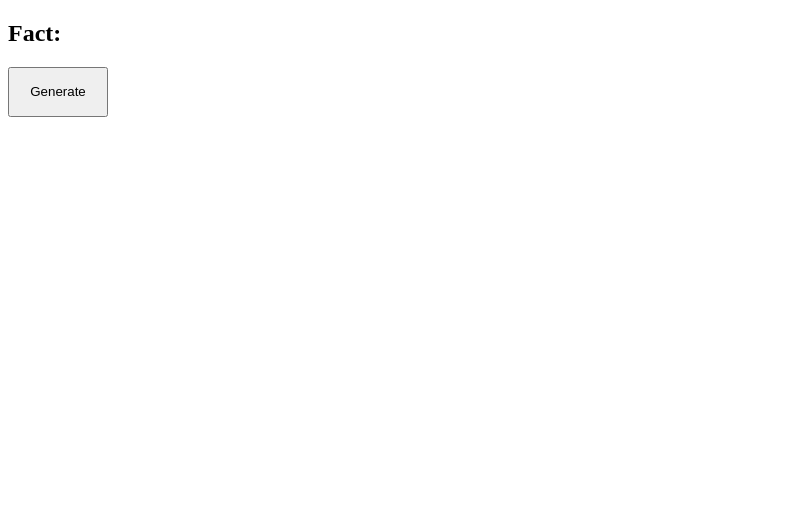
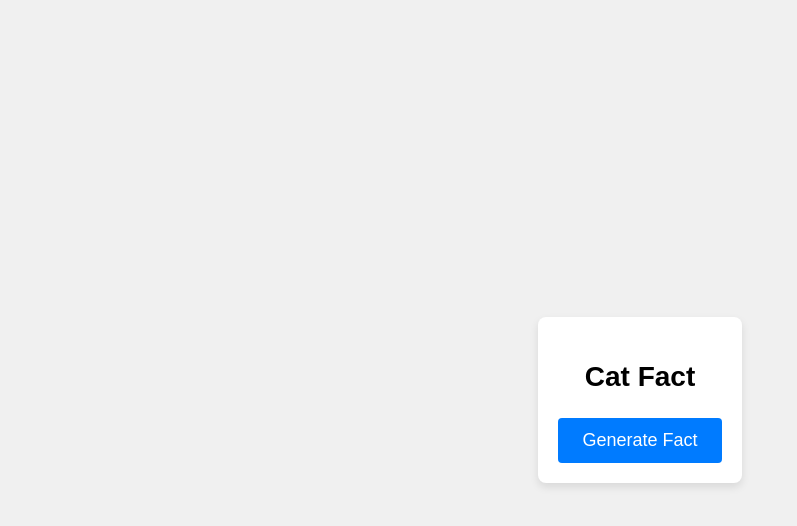
Before and after one commit to Muhammad-Owais-Warsi/Cat-Facts.github.io, a plain HTML site: page index.html in a window 1280 px wide. Shown: the whole page, without its empty margins (0-797 px from the left). Drawn offline with Linux system fonts and the light colour scheme.

Commit message:
Update index.html

```diff
--- a/index.html
+++ b/index.html
@@ -4,42 +4,82 @@
 <head>
     <meta charset="UTF-8">
     <meta name="viewport" content="width=device-width, initial-scale=1.0">
-    <title>Document</title>
+    <title>Cat Facts</title>
     <style>
-        #btn{
+        body {
+            font-family: Arial, sans-serif;
+            margin: 0;
+            padding: 0;
+            display: flex;
+            flex-direction: column;
+            align-items: center;
+            justify-content: center;
+            min-height: 100vh;
+            background-color: #f0f0f0;
+        }
 
-            height:50px;
-            width:100px;
+        #container {
+            text-align: center;
+            padding: 20px;
+            background-color: #fff;
+            border-radius: 8px;
+            box-shadow: 0px 4px 8px rgba(0, 0, 0, 0.1);
+        }
+
+        #container:hover {
+            box-shadow: 0px 8px 16px rgba(0, 0, 0, 0.2);
+        }
+
+        #head {
+            font-size: 28px;
+            margin-bottom: 15px;
+        }
+
+        #para {
+            font-size: 20px;
+            margin-bottom: 25px;
+        }
+
+        #btn {
+            display: inline-block;
+            padding: 12px 24px;
+            font-size: 18px;
+            background-color: #007BFF;
+            color: #fff;
+            border: none;
+            border-radius: 4px;
+            cursor: pointer;
+        }
+
+        #btn:hover {
+            background-color: #0056b3;
         }
     </style>
 </head>
 
-
 <body>
-    <h2 id="head">Fact:</h2>
-    <p id="para"></p>
-    <button id = "btn" onclick="fetchData()">Generate</button>
+    <div id="container">
+        <h2 id="head">Cat Fact</h2>
+        <p id="para"></p>
+        <button id="btn" onclick="fetchData()">Generate Fact</button>
+    </div>
 
     <script>
         const url = "https://catfact.ninja/fact";
 
         const fetchData = () => {
-            fetch(url).then((param) => {
-                return param.json();
-            })
-            .then((data)=>{
-                const fact = data.fact;
-                const para = document.getElementById("para");
-                para.innerHTML = fact;
-            })
-            .catch(()=>{
-                const para = document.getElementById("para");
-                para.innerHTML = "error";
-            })
+            const para = document.getElementById("para");
 
+            fetch(url)
+                .then(response => response.json())
+                .then(data => {
+                    const fact = data.fact;
+                    para.innerHTML = fact;
+                })
+                .catch(() => {
+                    para.innerHTML = "Error fetching data.";
+                });
         }
-
-
     </script>
 </body>
 
```
